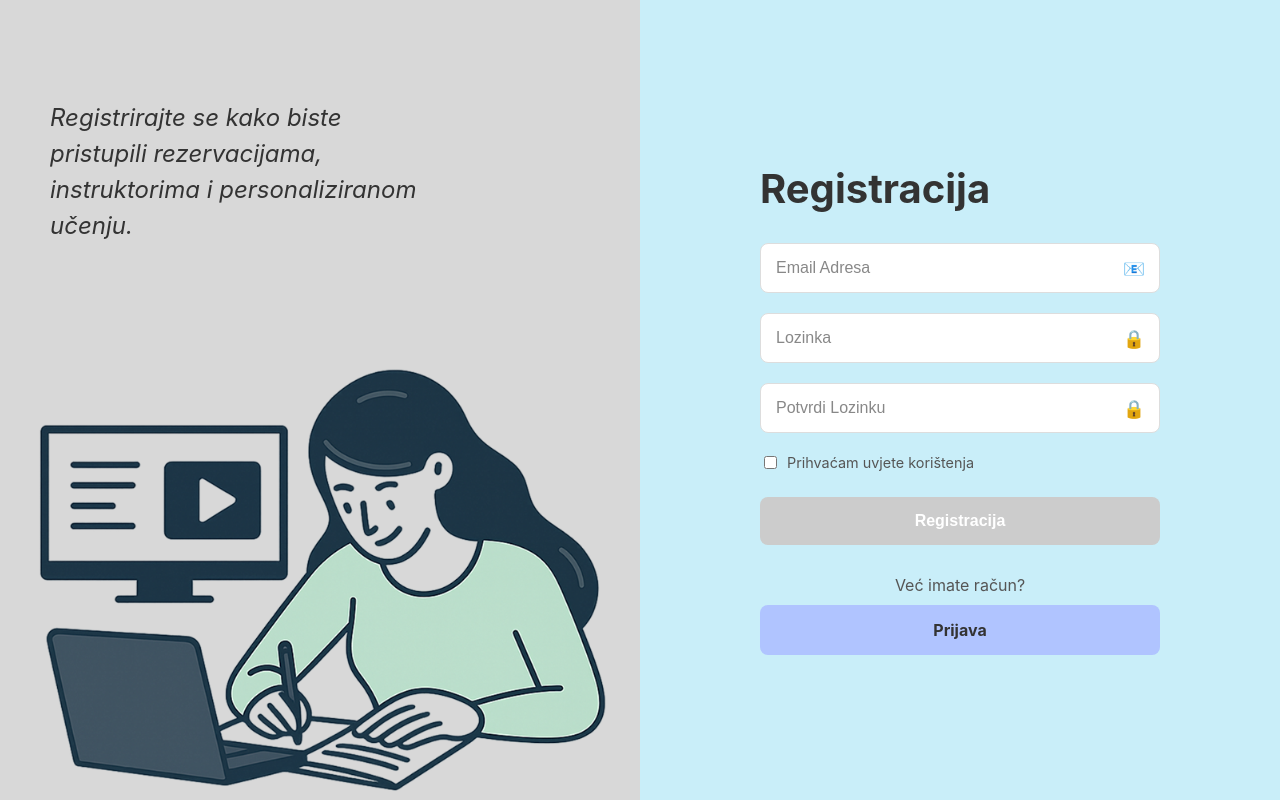
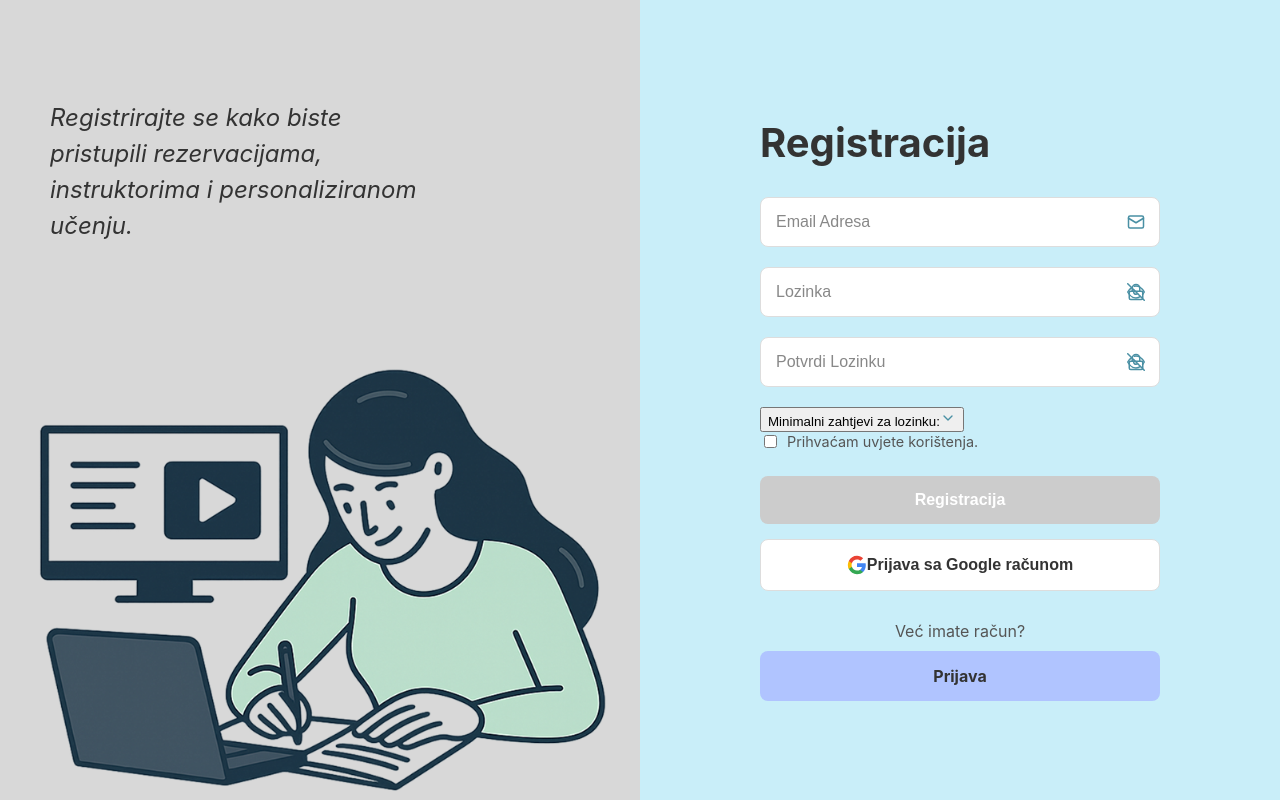
Before and after one commit to Jakov207/Progi-Projekt-Tim-3, a React (Vite) app in the folder app/client/: page /register in a window 1280 px wide. Built offline with nearby package versions, Linux system fonts and the light colour scheme; no server answers.

Commit message:
Redizajn RegisterEmail stranice - SVG ikone i toggle lozinke

```diff
--- a/app/client/src/pages/RegisterEmail.jsx
+++ b/app/client/src/pages/RegisterEmail.jsx
@@ -1,33 +1,32 @@
-
 import React, { useState } from 'react';
 import { useNavigate, Link } from 'react-router-dom';
 import api from '../api';
 import AuthLayout from '../components/AuthLayout';
 import Input from '../components/Input';
-import styles from './RegisterEmail.module.css'; // Koristi kopirani CSS
-
+import { EmailIcon, LockIcon, EyeIcon, EyeOffIcon, GoogleIcon, ChevronDownIcon } from '../components/Icons';
+import styles from './RegisterEmail.module.css';
 import slikaRegistracija from '../assets/images/slikaRegistracija.png';
 
 function RegisterEmail() {
     const [email, setEmail] = useState('');
     const [password, setPassword] = useState('');
     const [passwordCheck, setPasswordCheck] = useState('');
+    const [showPassword, setShowPassword] = useState(false);
+    const [showPasswordCheck, setShowPasswordCheck] = useState(false);
     const [termsAndConditions, setTermsAndConditions] = useState(false);
+    const [showRequirements, setShowRequirements] = useState(false);
     const [loading, setLoading] = useState(false);
 
-    // Poruke
     const [message, setMessage] = useState('');
     const [error, setError] = useState('');
 
-    // Tekst za lijevu stranu
-    const registerInfoText = "Registrirajte se kako biste pristupili rezervacijama, instruktorima i personaliziranom učenju.";
+    const infoText = "Registrirajte se kako biste pristupili rezervacijama, instruktorima i personaliziranom učenju.";
 
     const handleSubmit = async (e) => {
         e.preventDefault();
         setError('');
         setMessage('');
 
-        // Frontend validacija (backend radi isto, ali dobro je i ovdje)
         if (password !== passwordCheck) {
             setError("Lozinke se ne podudaraju.");
             return;
@@ -47,9 +46,7 @@ function RegisterEmail() {
                 termsAndConditions
             });
 
-            // Uspjeh! Prikazujemo poruku "Link poslan..."
             setMessage(response.data.message);
-
         } catch (err) {
             setError(err.response?.data?.message || 'Greška pri registraciji.');
         } finally {
@@ -57,15 +54,15 @@ function RegisterEmail() {
         }
     };
 
+    const handleGoogleLogin = () => {
+        console.log('Google login clicked - OAuth not implemented');
+    };
+
     return (
-        <AuthLayout
-            infoText={registerInfoText}
-            infoImage={slikaRegistracija}
-        >
+        <AuthLayout infoText={infoText} infoImage={slikaRegistracija}>
             <div className={styles.formContainer}>
                 <h2>Registracija</h2>
 
-                {/* Ako je poruka uspješno poslana, sakrij formu */}
                 {message ? (
                     <div className={styles.successMessage}>
                         <h3>Provjerite email!</h3>
@@ -74,7 +71,7 @@ function RegisterEmail() {
                 ) : (
                     <form onSubmit={handleSubmit}>
                         <Input
-                            icon="📧"
+                            icon={EmailIcon}
                             type="email"
                             placeholder="Email Adresa"
                             value={email}
@@ -82,24 +79,45 @@ function RegisterEmail() {
                             required
                         />
                         <Input
-                            icon="🔒"
-                            type="password"
+                            icon={showPassword ? EyeIcon : EyeOffIcon}
+                            rightIcon={LockIcon}
+                            type={showPassword ? 'text' : 'password'}
                             placeholder="Lozinka"
                             value={password}
                             onChange={(e) => setPassword(e.target.value)}
+                            onRightIconClick={() => setShowPassword(!showPassword)}
                             required
                         />
                         <Input
-                            icon="🔒"
-                            type="password"
+                            icon={showPasswordCheck ? EyeIcon : EyeOffIcon}
+                            rightIcon={LockIcon}
+                            type={showPasswordCheck ? 'text' : 'password'}
                             placeholder="Potvrdi Lozinku"
                             value={passwordCheck}
                             onChange={(e) => setPasswordCheck(e.target.value)}
+                            onRightIconClick={() => setShowPasswordCheck(!showPasswordCheck)}
                             required
                         />
 
-                        {/* Ovdje može ići onaj dropdown "Minimalni zahtjevi",
-                ali zasad ćemo ga preskočiti radi jednostavnosti */}
+                        {/* Password Requirements Dropdown */}
+                        <div className={styles.requirementsDropdown}>
+                            <button
+                                type="button"
+                                className={styles.requirementsToggle}
+                                onClick={() => setShowRequirements(!showRequirements)}
+                            >
+                                <span>Minimalni zahtjevi za lozinku:</span>
+                                <ChevronDownIcon size={16} className={showRequirements ? styles.rotated : ''} />
+                            </button>
+                            {showRequirements && (
+                                <ul className={styles.requirementsList}>
+                                    <li>Najmanje 8 znakova</li>
+                                    <li>Barem jedno veliko slovo</li>
+                                    <li>Barem jedan broj</li>
+                                    <li>Barem jedan specijalni znak</li>
+                                </ul>
+                            )}
+                        </div>
 
                         <div className={styles.termsCheckbox}>
                             <input
@@ -108,7 +126,7 @@ function RegisterEmail() {
                                 checked={termsAndConditions}
                                 onChange={(e) => setTermsAndConditions(e.target.checked)}
                             />
-                            <label htmlFor="terms">Prihvaćam uvjete korištenja</label>
+                            <label htmlFor="terms">Prihvaćam uvjete korištenja.</label>
                         </div>
 
                         {error && <p className={styles.errorMessage}>{error}</p>}
@@ -121,7 +139,14 @@ function RegisterEmail() {
                             {loading ? 'Slanje...' : 'Registracija'}
                         </button>
 
-                        {/* Ovdje može doći "Prijava sa Google računom" */}
+                        <div className={styles.divider}>
+                            <span></span>
+                        </div>
+
+                        <button type="button" className={`${styles.btn} ${styles.btnGoogle}`} onClick={handleGoogleLogin}>
+                            <GoogleIcon size={20} />
+                            <span>Prijava sa Google računom</span>
+                        </button>
 
                         <div className={styles.loginLink}>
                             <p>Već imate račun?</p>
```
